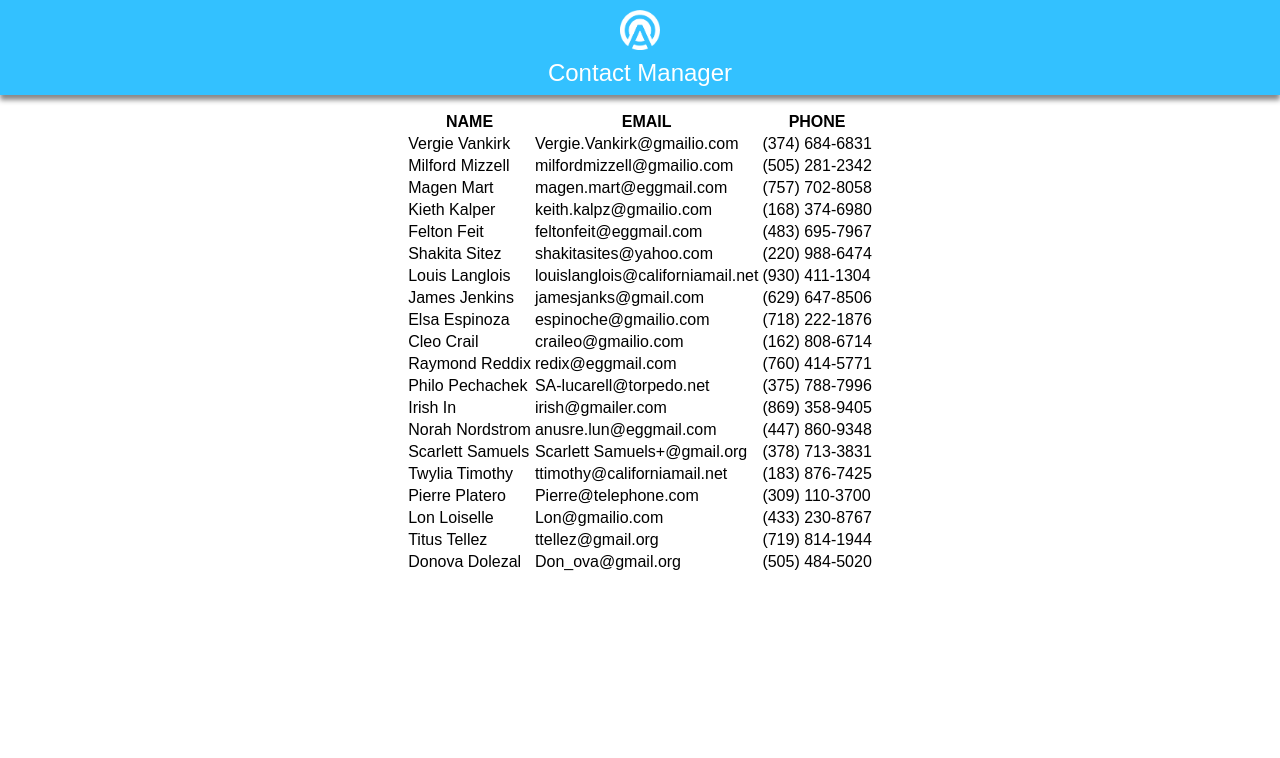
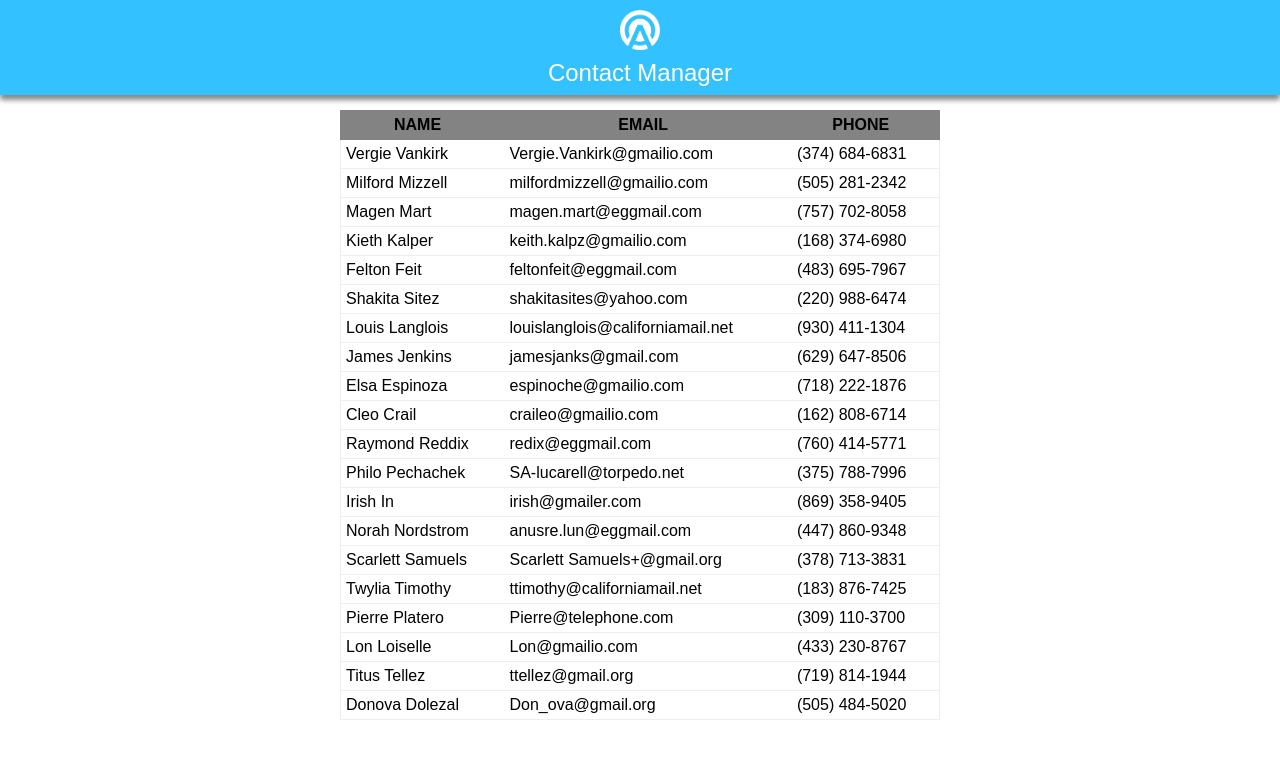
Before and after one commit to dbailey25/Arcadia-Exercise, a React (Create React App) app in the folder arcadia-exercise/: page / in a window 1280 px wide. Shown: the top 758 px of the page. Built offline with nearby package versions, Linux system fonts and the light colour scheme.

Commit message:
sort contacts

```diff
--- a/arcadia-exercise/src/App.css
+++ b/arcadia-exercise/src/App.css
@@ -1,5 +1,23 @@
-.App {
+table {
+  border-collapse: collapse;
+  width: 600px;
 }
+
+tbody tr {
+  border: 1px solid #eee;
+}
+
+th, td {
+  padding: 5px;
+}
+
+thead th {
+  background: rgb(131, 131, 131);
+  border: 1px solid rgb(131, 131, 131);
+  cursor: pointer;
+}
+
+
 
 .App table {
   margin: 0 auto;
@@ -19,16 +37,37 @@
   box-shadow: 0 5px 5px #888888;
 }
 
+.App-intro {
+  font-size: large;
+}
+
 .App-title {
   font-size: 1.5em;
   display: block;
   margin: 5px;
 }
 
-.App-intro {
-  font-size: large;
+.sort-direction {
+  display: inline-block;
+  width: 10px;
+
 }
 
-.table {
-  text-align: left;
+.sort-direction.asc {
+  display: inline-block;
+  height: 0;
+  width: 0;
+  border-left: 5px solid transparent;
+  border-right: 5px solid transparent;
+  border-bottom: 5px solid black;
 }
+
+.sort-direction.desc {
+  display: inline-block;
+  height: 0;
+  width: 0;
+  border-left: 5px solid transparent;
+  border-right: 5px solid transparent;
+  border-top: 5px solid black;
+
+}
--- a/arcadia-exercise/src/App.js
+++ b/arcadia-exercise/src/App.js
@@ -31,12 +31,87 @@ console.log('fields', fields);
 class App extends Component {
 
   state = {
-    contacts: []
+    contacts: [],
+    sort: {
+      column: null,
+      direction: 'desc',
+    }
   };
 
   componentDidMount() {
     this.setState({ contacts: contactsArr });
   }
+
+  onSort = (column) => (e) => {
+    const direction = this.state.sort.column ? (this.state.sort.direction === 'asc' ? 'desc' : 'asc') : 'desc';
+    const sortedData = this.state.contacts.sort((a, b) => {
+      if (column === 'name') {
+        const nameA = a.name.toUpperCase();
+        const nameB = b.name.toUpperCase();
+        if (nameA < nameB) {
+          return -1;
+        }
+        if (nameA > nameB) {
+          return 1;
+        }
+
+        // names must be equal
+        return 0;
+      } else if (column === 'email') {
+        const emailA = a.email.toUpperCase();
+        const emailB = b.email.toUpperCase();
+        if (emailA < emailB) {
+          return -1;
+        }
+        if (emailA > emailB) {
+          return 1;
+        }
+
+        // emails must be equal
+        return 0;
+      } else {
+        const phoneA = a.phone.toUpperCase();
+        const phoneB = b.phone.toUpperCase();
+        if (phoneA < phoneB) {
+          return -1;
+        }
+        if (phoneA > phoneB) {
+          return 1;
+        }
+
+        // phones must be equal
+        return 0;
+      }
+      // else {
+      //   return a.contractValue - b.contractValue;
+      // }
+    });
+
+    if (direction === 'desc') {
+      sortedData.reverse();
+    }
+
+    this.setState({
+      data: sortedData,
+      sort: {
+        column,
+        direction,
+      }
+    });
+  };
+
+  setArrow = (column) => {
+    let className = 'sort-direction';
+
+    if (this.state.sort.column === column) {
+      className += this.state.sort.direction === 'asc' ? ' asc' : ' desc';
+    }
+
+    console.log(className);
+
+    return className;
+  };
+
 
   render() {
      var newContacts = this.state.contacts;
@@ -48,12 +123,12 @@ class App extends Component {
             <span className="App-title">Contact Manager</span>
           </header>
 
-        <table className="m-table">
+        <table className="table">
           <thead>
             <tr>
-              <th>NAME</th>
-              <th>EMAIL</th>
-              <th>PHONE</th>
+                <th onClick={this.onSort('name')}>NAME<span className={this.setArrow('name')}></span></th>
+                <th onClick={this.onSort('email')}>EMAIL<span className={this.setArrow('email')}></span></th>
+                <th onClick={this.onSort('phone')}>PHONE<span className={this.setArrow('phone')}></span></th>
             </tr>
           </thead>
           <tbody>
```
